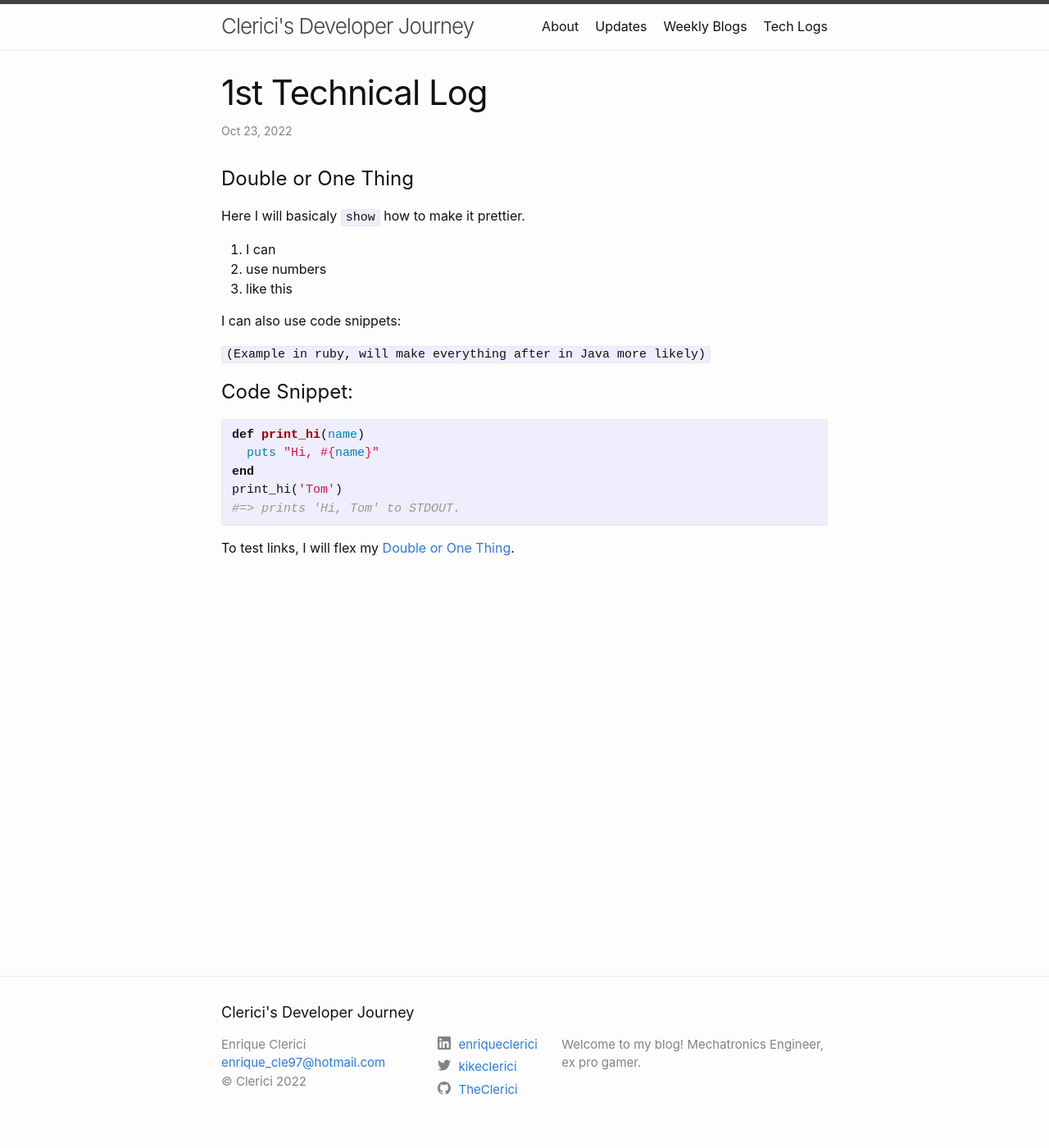
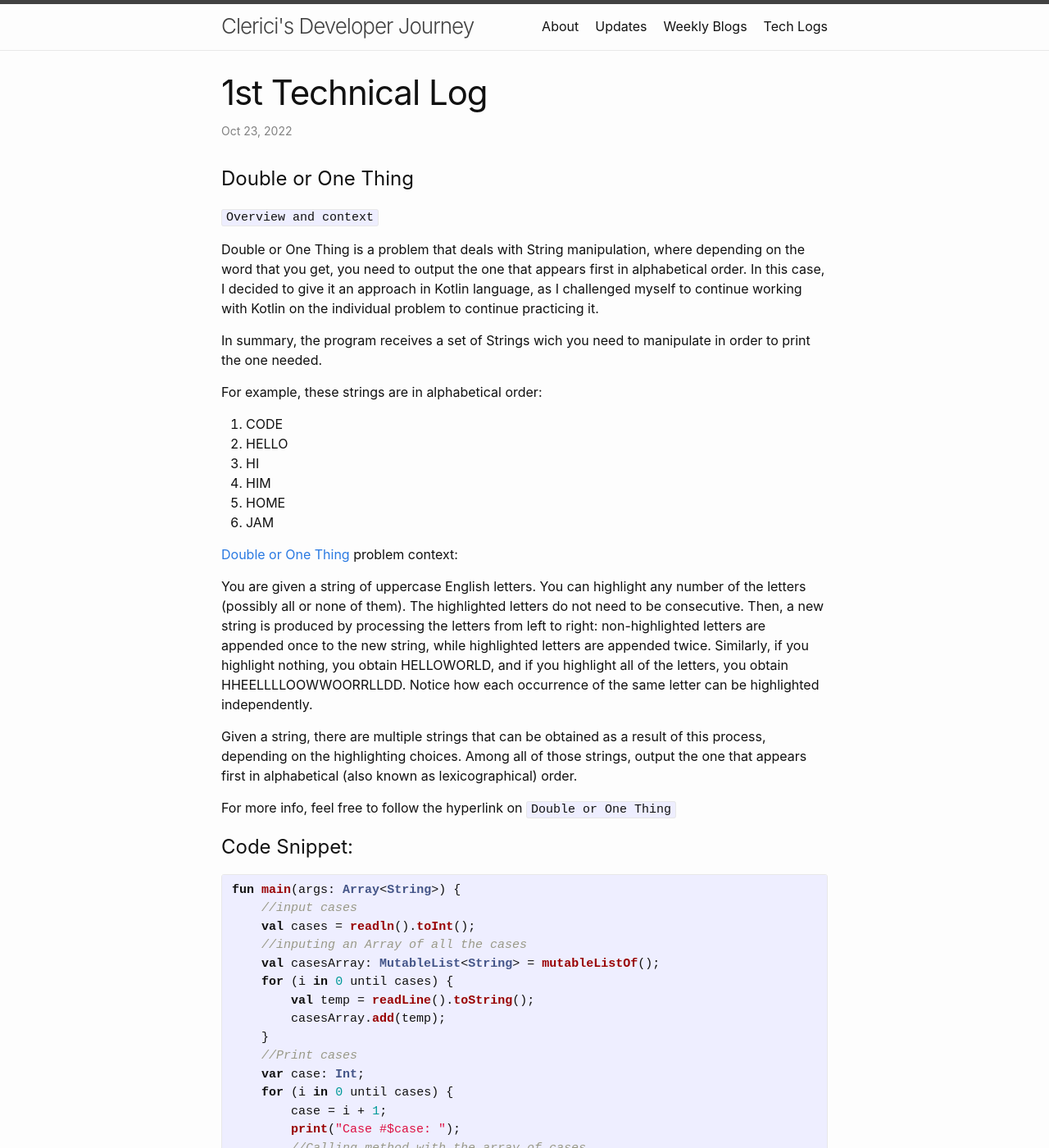
Before and after one commit to TheClerici/my-blog, a Jekyll site: the page built from blog-logs/_posts/2022-10-16-1st_technicallog.markdown, in a window 1280 px wide and 1400 px high. Shown: the whole window at 82% size. Built offline with Jekyll 4.4.1, drawn with Linux system fonts in a browser that asks for light colours; some of the changed text lies outside the part shown.

Commit message:
1st entry log 1

```diff
--- a/blog-logs/_posts/2022-10-16-1st_technicallog.markdown
+++ b/blog-logs/_posts/2022-10-16-1st_technicallog.markdown
@@ -6,26 +6,92 @@ category: Log
 ---
 # Double or One Thing
 
-Here I will basicaly `show` how to make it prettier.
+`Overview and context`
 
-1. I can
-2. use numbers
-3. like this
+Double or One Thing is a problem that deals with String manipulation, where depending on the word that you get, you need to output the one that appears first in alphabetical order. In this case, I decided to give it an approach in Kotlin language, as I challenged myself to continue working with Kotlin on the individual problem to continue practicing it.
 
-I can also use code snippets:
+In summary, the program receives a set of Strings wich you need to manipulate in order to print the one needed.
 
-`(Example in ruby, will make everything after in Java more likely)`
+For example, these strings are in alphabetical order:
+
+1. CODE
+2. HELLO
+3. HI
+4. HIM
+5. HOME
+6. JAM
+
+[Double or One Thing][cj-dor1] problem context:
+
+You are given a string of uppercase English letters. You can highlight any number of the letters (possibly all or none of them). The highlighted letters do not need to be consecutive. Then, a new string is produced by processing the letters from left to right: non-highlighted letters are appended once to the new string, while highlighted letters are appended twice. Similarly, if you highlight nothing, you obtain HELLOWORLD, and if you highlight all of the letters, you obtain HHEELLLLOOWWOORRLLDD. Notice how each occurrence of the same letter can be highlighted independently.
+
+Given a string, there are multiple strings that can be obtained as a result of this process, depending on the highlighting choices. Among all of those strings, output the one that appears first in alphabetical (also known as lexicographical) order.
+
+For more info, feel free to follow the hyperlink on `Double or One Thing`
+
+
 
 # Code Snippet:
 
-{% highlight ruby %}
-def print_hi(name)
-  puts "Hi, #{name}"
-end
-print_hi('Tom')
-#=> prints 'Hi, Tom' to STDOUT.
+{% highlight kotlin %}
+fun main(args: Array<String>) {
+    //input cases
+    val cases = readln().toInt();
+    //inputing an Array of all the cases
+    val casesArray: MutableList<String> = mutableListOf();
+    for (i in 0 until cases) {
+        val temp = readLine().toString();
+        casesArray.add(temp);
+    }
+    //Print cases
+    var case: Int;
+    for (i in 0 until cases) {
+        case = i + 1;
+        print("Case #$case: ");
+        //Calling method with the array of cases
+        doubleOrOne(casesArray[i]);
+    }
+}
+
+fun doubleOrOne(word: String) {
+    //Making 2 arrays, one for the letter and one for the number of times each letter appears to double it later
+    val letter: MutableList<String> = mutableListOf();
+    val count: MutableList<Int> = mutableListOf();
+    //Counter to know how much times a letter is in the string (next to)
+    var counter = 1;
+    //Making a new variable for the String received as val cant be changed and var can.
+    //Adding a char that is bigger than all the letters so it can iterate tru all the String as I need to check for i+1
+    var firstWord: String = word.plus("·");
+    for (i in 0 until firstWord.length - 1) {
+        if (firstWord[i] == firstWord[i+1]) {
+            counter++;    //counter++ if 2 letters are the same next to each other
+        }
+        else {
+            letter.add(firstWord[i].toString()); //adding the letter
+            count.add(counter);                  //adding the counter
+            counter = 1;                         //reset counter
+        }
+    }
+
+    //new word that is gonna be created with all the double chars
+    var newWord: String = "";
+    //iterate tru all the letter variables saved
+    for (i in 0 until letter.size - 1) {
+        if (letter[i] < letter [i + 1]) {   //if the letter is lower repeat it by the times on count * 2
+            repeat(count[i] * 2) {
+                newWord = newWord.plus(letter[i]);
+            }
+        } else {                            //else just add the count, w/o * 2
+            repeat(count[i]) {
+                newWord = newWord.plus(letter[i]);
+            }
+        }
+    }
+    //as the for is on size - 1 add last letter by the number of times on count
+    newWord = newWord.plus(letter[letter.size - 1].repeat(count[count.size - 1]));
+    //print final word
+    print("$newWord\n");
+}
 {% endhighlight %}
 
-To test links, I will flex my [Double or One Thing][cj-dor1].
-
 [cj-dor1]: https://codingcompetitions.withgoogle.com/codejam/round/0000000000877ba5/0000000000aa8e9c
```
